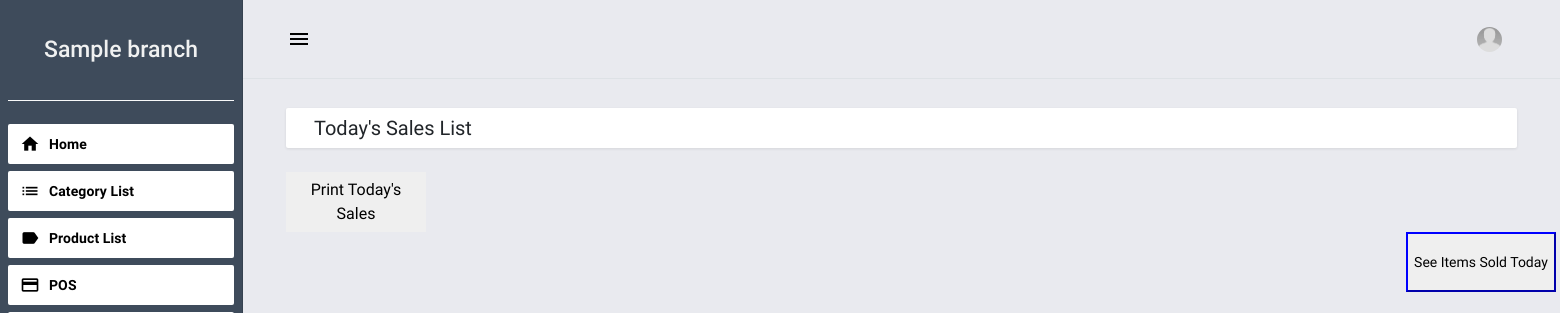
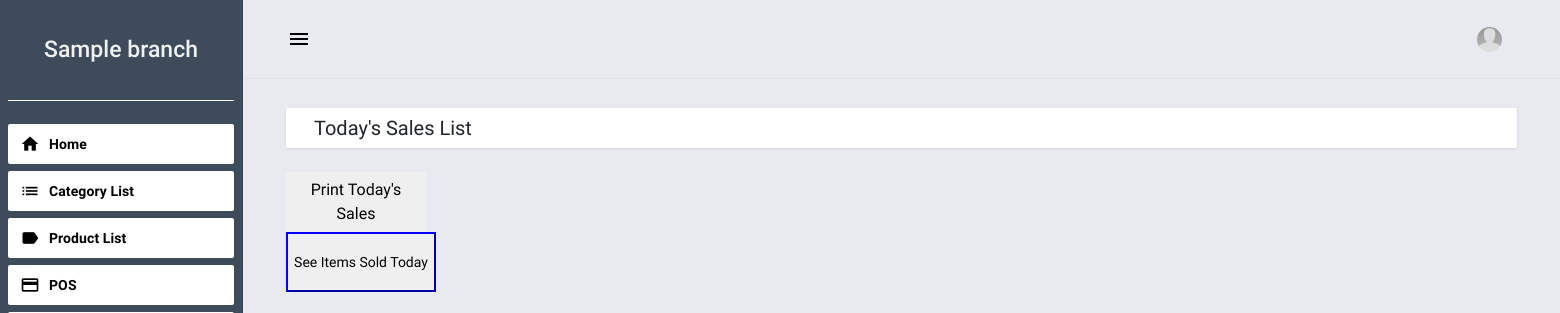
Before and after one commit to Bastonator/pos, a Django app: page /todays_sales/1 in a window 1560 px wide. Shown: the top 313 px of the page. Run offline with Django 3.2, Linux system fonts and the light colour scheme; a user stored in the database is signed in; data comes from the database, SQL or seed files in the repository; tables that the repository leaves empty hold one stand-in row (values such as "Sample post"); some libraries are stand-ins or nearby versions.

Commit message:
final touches

```diff
--- a/pos/settings.py
+++ b/pos/settings.py
@@ -30,7 +30,7 @@ DEBUG = True
 
 ALLOWED_HOSTS = ["*"]
 
-
+CSRF_TRUSTED_ORIGINS = ['https://*.wriberpos.com']
 # Application definition
 
 INSTALLED_APPS = [
@@ -156,5 +156,5 @@ DEFAULT_FILE_STORAGE = 'storages.backends.s3boto3.S3Boto3Storage'
 # https://docs.djangoproject.com/en/3.2/ref/settings/#default-auto-field
 
 DEFAULT_AUTO_FIELD = 'django.db.models.BigAutoField'
-LOGIN_REDIRECT_URL = '/'
-LOGIN_URL = '/login'
+LOGIN_REDIRECT_URL = ''
+LOGIN_URL = '/login/'
--- a/posApp/templates/posApp/base.html
+++ b/posApp/templates/posApp/base.html
@@ -14,7 +14,7 @@
 
     <!-- plugins:css -->
     <link rel="stylesheet" type="text/css" href="{% static 'posAPP/assets/material-admin/vendors/mdi/css/materialdesignicons.min.css' %}">
-    <link rel="stylesheet" type="text/css" href="{% static 'posApp/assets/material-admin/vendors/css/vendor.bundle.base.css' %}">
+    <link rel="stylesheet" type="text/css" href="{% static 'posAPP/assets/material-admin/vendors/css/vendor.bundle.base.css' %}">
     <!-- endinject -->
     <!-- Plugin css for this page -->
     <link rel="stylesheet" type="text/css" href="{% static 'posAPP/assets/material-admin/vendors/flag-icon-css/css/flag-icon.min.css' %}">
--- a/posApp/templates/posApp/todays_sales.html
+++ b/posApp/templates/posApp/todays_sales.html
@@ -11,7 +11,7 @@
 <button id="print" style="border-width: 0px; width: 140px; height: 60px;"> Print Today's Sales
 </button>
 <a href="{% url 'todays-sale_items' pk=branch.pk %}">
-<button id="sale-items" style="border-width: 2px; border-color: blue; width: 150px; height: 60px; margin-left: 1120px;"> See Items Sold Today
+<button id="sale-items" style="border-width: 2px; border-color: blue; width: 150px; height: 60px;"> See Items Sold Today
 </button>
 </a>
 </div>
```
